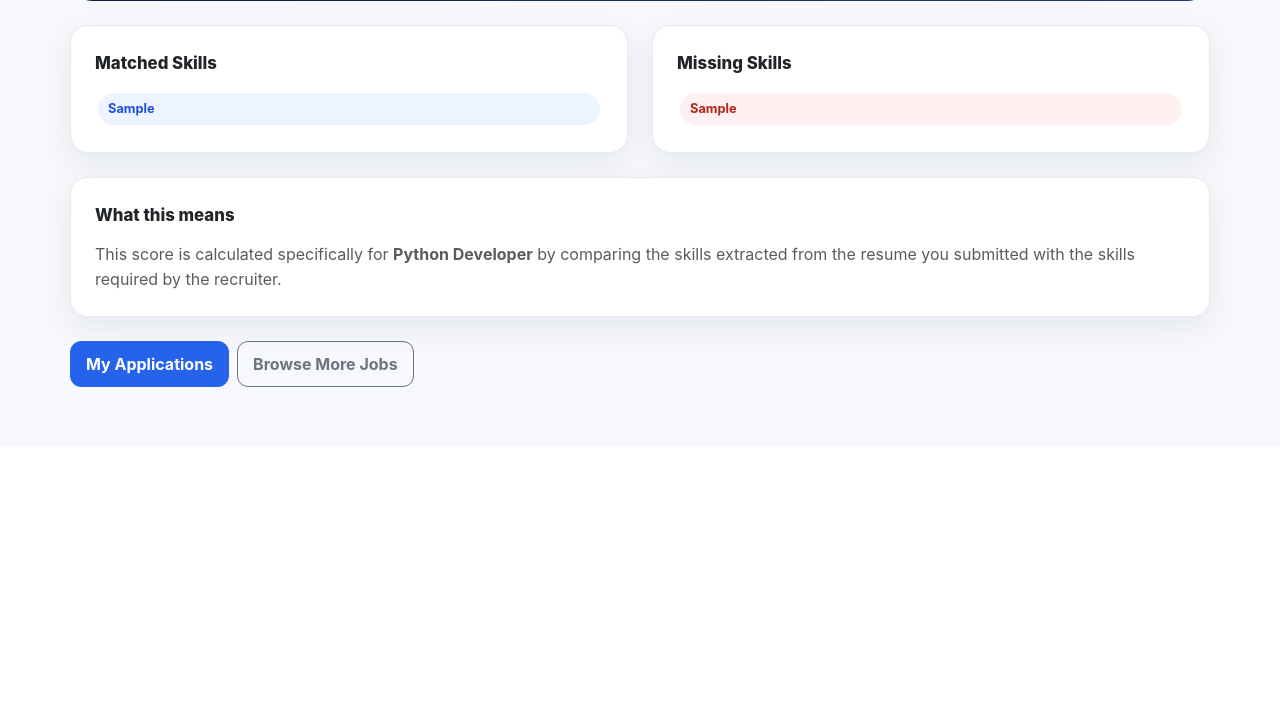
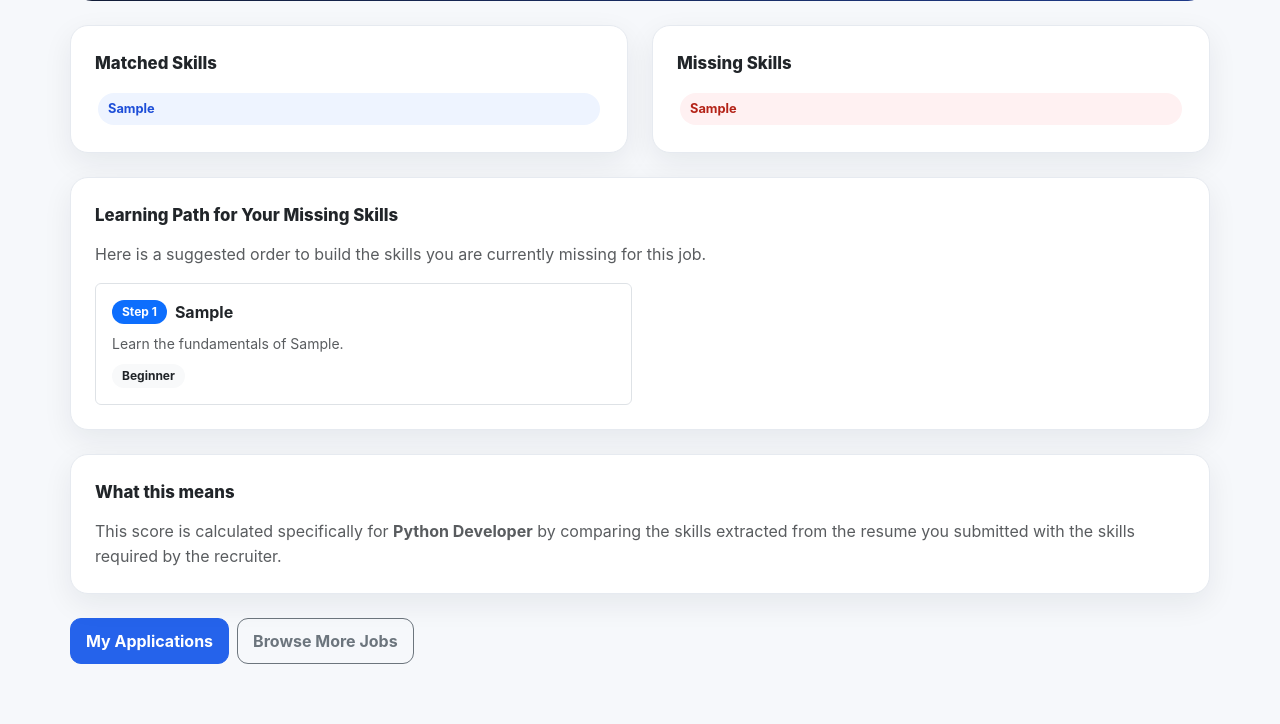
Before and after one commit to hemalatha-singaram/job-portal, a Django app: page /candidate/application/1/ats/ in a window 1280 px wide. Shown: the part 443-1167 px from the top of the page. Before the commit the page ends 830 px from the top, so only its background shows below. Run offline with Django 5.2, Linux system fonts and the light colour scheme; a user stored in the database is signed in; data comes from the database, SQL or seed files in the repository; tables that the repository leaves empty hold one stand-in row (values such as "Sample post").

Commit message:
Show learning path for missing skills on ATS result

```diff
--- a/candidate/templates/candidate/ats_result.html
+++ b/candidate/templates/candidate/ats_result.html
@@ -13,6 +13,28 @@
     <div class="col-lg-6"><div class="card p-4 h-100"><div class="section-title">Matched Skills</div>{% if application.matched_skills %}{% for skill in application.matched_skills|split_skills %}<span class="skill-chip">{{ skill }}</span>{% endfor %}{% else %}<p class="text-muted mb-0">No required skills matched.</p>{% endif %}</div></div>
     <div class="col-lg-6"><div class="card p-4 h-100"><div class="section-title">Missing Skills</div>{% if application.missing_skills %}{% for skill in application.missing_skills|split_skills %}<span class="skill-chip missing-chip">{{ skill }}</span>{% endfor %}{% else %}<span class="text-success fw-bold">No missing required skills.</span>{% endif %}</div></div>
 </div>
+{% if application.missing_skills %}
+<div class="card p-4 mt-4">
+    <div class="section-title">Learning Path for Your Missing Skills</div>
+    <p class="text-muted">Here is a suggested order to build the skills you are currently missing for this job.</p>
+    <div class="row g-3">
+        {% for skill in application.missing_skills|split_skills %}
+        {% with resource=skill|learning_resource %}
+        <div class="col-md-6">
+            <div class="border rounded p-3 h-100">
+                <div class="d-flex align-items-center gap-2 mb-2">
+                    <span class="badge bg-primary">Step {{ forloop.counter }}</span>
+                    <strong>{{ skill }}</strong>
+                </div>
+                <div class="small text-muted mb-2">{{ resource.description }}</div>
+                <span class="badge bg-light text-dark">{{ resource.level }}</span>
+            </div>
+        </div>
+        {% endwith %}
+        {% endfor %}
+    </div>
+</div>
+{% endif %}
 <div class="card p-4 mt-4"><div class="section-title">What this means</div><p class="text-muted mb-0">This score is calculated specifically for <strong>{{ application.job.title }}</strong> by comparing the skills extracted from the resume you submitted with the skills required by the recruiter.</p></div>
 <div class="mt-4 d-flex gap-2"><a href="{% url 'applications' %}" class="btn btn-primary">My Applications</a><a href="{% url 'candidate_jobs' %}" class="btn btn-outline-secondary">Browse More Jobs</a></div>
 {% endblock %}
```
